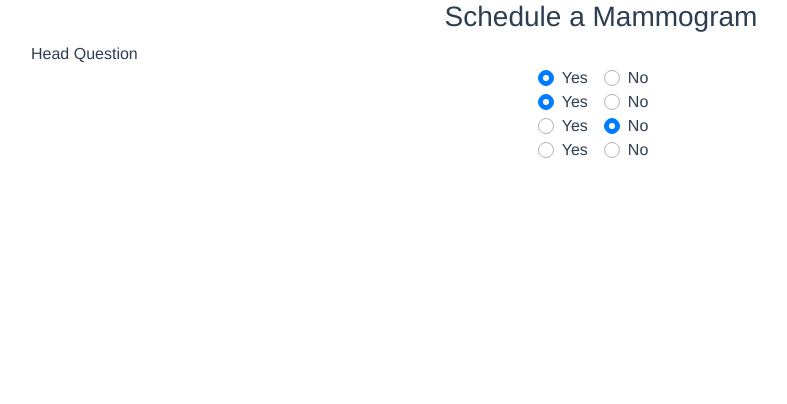
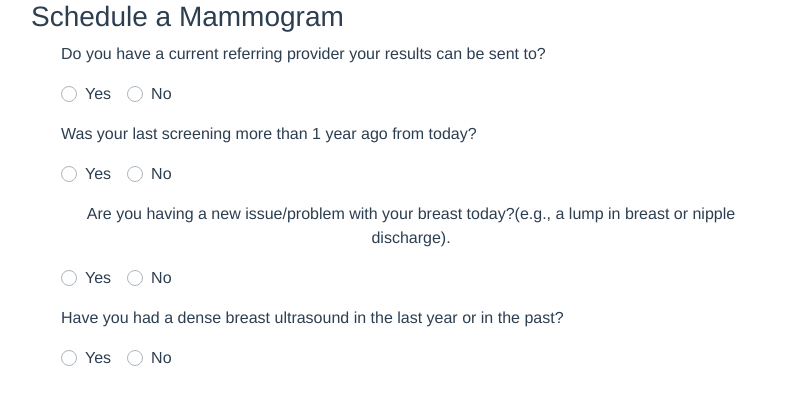
Before and after one commit to NicoTreglia/ScheduleMammo, a Vue app: page / in a window 1280 px wide. Shown: the top 404 px of the page, without its empty margins (39-826 px from the left). Built offline with nearby package versions, Linux system fonts and the light colour scheme.

Commit message:
3:57PM 10/2/2018

```diff
--- a/src/App.vue
+++ b/src/App.vue
@@ -1,7 +1,15 @@
 <template>
   <div id="app">
-    <h3>Schedule a Mammogram</h3>
-    <router-view/>
+    <b-container>
+      <b-row>
+        <h3>Schedule a Mammogram</h3>
+      </b-row>
+      <b-row>
+        <b-col class="col-8">
+          <router-view/>
+        </b-col>
+      </b-row>
+    </b-container>
   </div>
 </template>
 
--- a/src/router.js
+++ b/src/router.js
@@ -13,13 +13,5 @@ export default new Router({
       name: 'Questions',
       component: Questions
     },
-    {
-      path: '/about',
-      name: 'about',
-      // route level code-splitting
-      // this generates a separate chunk (about.[hash].js) for this route
-      // which is lazy-loaded when the route is visited.
-      component: () => import(/* webpackChunkName: "about" */ './views/About.vue')
-    }
   ]
 })
--- a/src/views/Questions.vue
+++ b/src/views/Questions.vue
@@ -1,31 +1,77 @@
 <template>
-  <b-container class="content-center">
+  <!-- <b-container class="content-center">
     <b-row>{{this.topMessage}}</b-row>
-    <b-row>{{this.question}}</b-row>
+    <b-container v-if="this.show1">
       <b-form-group>
+          <b-row>
+            <p>{{this.Q1}}</p>
+          </b-row>
+          <b-row>
             <b-form-radio-group v-model="A1">
               <b-form-radio value="Yes">Yes</b-form-radio>
               <b-form-radio value="No">No</b-form-radio>
             </b-form-radio-group>
-      <b-form-radio-group v-if="A1='Yes'" v-model="A2">
+          </b-row>
+      </b-form-group>
+    </b-container>
+    <b-container v-else-if="this.show2">
+      <b-form-group>
+          <b-row>
+            <p>{{this.Q2}}</p>
+          </b-row>
+          <b-row>
+            <b-form-radio-group v-model="A2">
               <b-form-radio value="Yes">Yes</b-form-radio>
               <b-form-radio value="No">No</b-form-radio>
             </b-form-radio-group>
-      <b-form-radio-group v-if="A2='Yes'" v-model="A3">
+          </b-row>
+      </b-form-group>
+    </b-container>
+    <b-container  v-else-if="this.show3">
+      <b-form-group>
+          <b-row>
+            <p>{{this.Q3}}</p>
+          </b-row>
+          <b-row>
+            <b-form-radio-group v-model="A3">
               <b-form-radio value="Yes">Yes</b-form-radio>
               <b-form-radio value="No">No</b-form-radio>
             </b-form-radio-group>
-      <b-form-radio-group v-if="A3='No'" v-model="A4">
+          </b-row>
+      </b-form-group>
+    </b-container>
+    <b-container v-else-if="this.show4">
+      <b-form-group>
+          <b-row>
+            <p>{{this.Q4}}</p>
+          </b-row>
+          <b-row>
+            <b-form-radio-group v-model="A4">
               <b-form-radio value="Yes">Yes</b-form-radio>
               <b-form-radio value="No">No</b-form-radio>
             </b-form-radio-group>
+          </b-row>
       </b-form-group>
+    </b-container>
+  </b-container> -->
+  <b-container>
+    <b-container v-for="Question in Questions" :key="Question">
+      <b-form-group>
+          <b-row>
+            <p>{{Question}}</p>
+          </b-row>
+          <b-row>
+            <b-form-radio-group v-model="A4">
+              <b-form-radio value="Yes">Yes</b-form-radio>
+              <b-form-radio value="No">No</b-form-radio>
+            </b-form-radio-group>
+          </b-row>
+      </b-form-group>
+    </b-container>
   </b-container>
 </template>
 
 <script>
-// @ is an alias to /src
-
 
 export default {
   name: 'home',
@@ -33,12 +79,30 @@ export default {
     return {
       A1:'', A2:'', A3:'', A4:'',
       topMessage:"Head Question",
-      Q1:"Do you have a current referring provider your results can be sent to?",
-      Q2:"Was your last screening more than 1 year ago from today?",
-      Q3:"Are you having a new issue/problem with your breast today?(e.g., a lump in breast or nipple discharge).",
-      Q4:"Have you had a dense breast ultrasound in the last year or in the past?"
+      Questions: ["Do you have a current referring provider your results can be sent to?",
+      "Was your last screening more than 1 year ago from today?",
+      "Are you having a new issue/problem with your breast today?(e.g., a lump in breast or nipple discharge).",
+      "Have you had a dense breast ultrasound in the last year or in the past?"]
     }//RETURN
   },//DATA
+  computed: {
+    show1() {
+      if(this.A1==''){ return true;}
+      else { return false;}
+    },
+    show2() {
+      if(this.A1=='Yes' && this.A2==''){ return true;}
+      else { return false;}
+    },
+    show3() {
+      if(this.A2=='Yes' && this.A3==''){ return true;}
+      else { return false;}
+    },
+    show4() {
+      if(this.A3=='No' && this.A4==''){ return true;}
+      else { return false;}
+    }
+  },
   components: {
 
   }
```
Also changed, not shown: src/components/Question-Item.vue (added, +12 -0 lines), 1 other file (tests, documents, lock files or other folders). Lines whose indentation alone changed are shown as unchanged.
